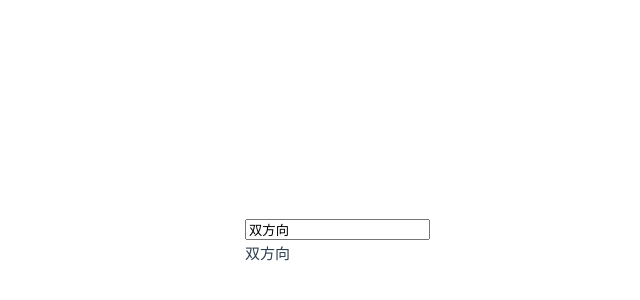
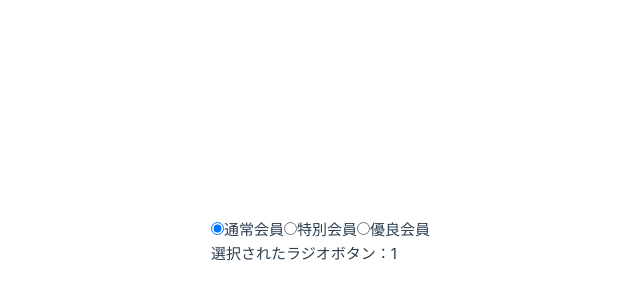
Before and after one commit to koyamal/pra_vue3, a Vue app in the folder Vue3FrontDevTextBook02/chap02/hello-vue/: page / in a window 1280 px wide. Shown: the part 158-458 px from the top of the page, without its empty margins (210-850 px from the left). Built offline with nearby package versions, Linux system fonts and the light colour scheme.

Commit message:
Use radio

```diff
--- a/Vue3FrontDevTextBook02/chap02/hello-vue/src/App.vue
+++ b/Vue3FrontDevTextBook02/chap02/hello-vue/src/App.vue
@@ -1,17 +1,18 @@
 <script setup lang="ts">
 import {ref} from "vue";
 
-const inputName2Way = ref("双方向");
-const onInputName2Way = (event: Event): void => {
-  const element = event.target as HTMLInputElement;
-  inputName2Way.value = element.value;
-}
+const inputTextarea = ref("テキストエリアへの入力文字、\n 改行も加えてみる");
+const memberType = ref(1);
+const memberTypeSelect = ref(1);
 </script>
 
 <template>
   <section>
-    <input type="text" v-bind:value="inputName2Way" v-on:input="onInputName2Way">
-    <p>{{ inputName2Way }}</p>
+    <label><input type="radio" name="memberType" value="1" v-model="memberType">通常会員</label>
+    <label><input type="radio" name="memberType" value="2" v-model="memberType">特別会員</label>
+    <label><input type="radio" name="memberType" value="3" v-model="memberType">優良会員</label>
+    <br>
+    <p>選択されたラジオボタン：{{ memberType }}</p>
   </section>
 </template>
 
```
